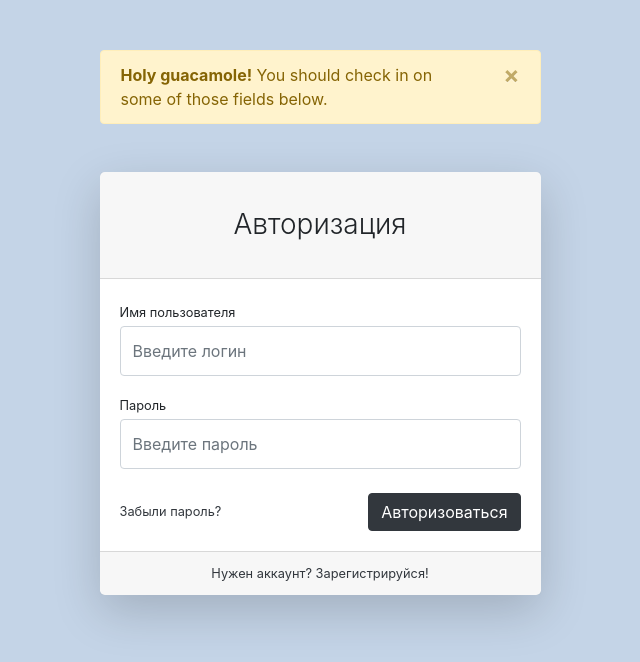
After one commit to sos52rus/geekshop-server, a Django app: page /users/login/ in a window 1280 px wide. The commit adds this page. Shown: the top 662 px of the page, without its empty margins (320-960 px from the left). Run offline with Django 3.2, Linux system fonts and the light colour scheme; some libraries are stand-ins or nearby versions.

Commit message:
task_3 user registration mechanism

```diff
--- a/users/forms.py
+++ b/users/forms.py
@@ -1,4 +1,4 @@
-from django.contrib.auth.forms import AuthenticationForm
+from django.contrib.auth.forms import AuthenticationForm, UserCreationForm
 from django import forms
 
 from users.models import User
@@ -13,3 +13,22 @@ class UserLoginForm(AuthenticationForm):
         'class': 'form-control py-4', 'placeholder': 'Введите логин'}))
     password = forms.CharField(widget=forms.PasswordInput(attrs={
         'class': 'form-control py-4', 'placeholder': 'Введите пароль'}))
+
+
+class UserRegisterForm(UserCreationForm):
+    class Meta:
+        model = User
+        fields = ('username', 'first_name', 'last_name', 'email', 'password1', 'password2')
+
+    username = forms.CharField(widget=forms.TextInput(attrs={
+        'class': 'form-control py-4', 'placeholder': 'Введите логин'}))
+    first_name = forms.CharField(widget=forms.TextInput(attrs={
+        'class': 'form-control py-4', 'placeholder': 'Введите имя'}))
+    last_name = forms.CharField(widget=forms.TextInput(attrs={
+        'class': 'form-control py-4', 'placeholder': 'Введите фамилию'}))
+    email = forms.CharField(widget=forms.EmailInput(attrs={
+        'class': 'form-control py-4', 'placeholder': 'Введите email'}))
+    password1 = forms.CharField(widget=forms.PasswordInput(attrs={
+        'class': 'form-control py-4', 'placeholder': 'Введите пароль'}))
+    password2 = forms.CharField(widget=forms.PasswordInput(attrs={
+        'class': 'form-control py-4', 'placeholder': 'Повторите пароль'}))
--- /dev/null
+++ b/users/templates/users/login.html
@@ -0,0 +1,37 @@
+{% extends "users/base.html" %}
+
+{% block content %}
+    <div class="col-lg-5">
+        <div class="alert alert-warning alert-dismissible fade show" role="alert"
+             style="margin-top: 50px;">
+            <strong>Holy guacamole!</strong> You should check in on some of those fields below.
+            <button type="button" class="close" data-dismiss="alert" aria-label="Close">
+                <span aria-hidden="true">&times;</span>
+            </button>
+        </div>
+        <div class="card shadow-lg border-0 rounded-lg mt-5">
+            <div class="card-header"><h3 class="text-center font-weight-light my-4">Авторизация</h3>
+            </div>
+            <div class="card-body">
+                <form action="{% url 'users:login' %}" method="post">
+                    {% csrf_token %}
+                    <div class="form-group">
+                        <label class="small mb-1" for="{{ form.username.id_for_label }}">Имя пользователя</label>
+                        {{ form.username }}
+                    </div>
+                    <div class="form-group">
+                        <label class="small mb-1" for="{{ form.password.id_for_label }}">Пароль</label>
+                        {{ form.password }}
+                    </div>
+                    <div class="form-group d-flex align-items-center justify-content-between mt-4 mb-0">
+                        <a class="small" href="#">Забыли пароль?</a>
+                        <input class="btn btn-primary" type="submit" value="Авторизоваться">
+                    </div>
+                </form>
+            </div>
+            <div class="card-footer text-center">
+                <div class="small"><a href="{% url 'users:register' %}">Нужен аккаунт? Зарегистрируйся!</a></div>
+            </div>
+        </div>
+    </div>
+{% endblock %}
--- /dev/null
+++ b/users/urls.py
@@ -0,0 +1,11 @@
+from django.urls import path
+
+from users.views import user_auth, user_register, logout
+
+app_name = 'users'
+
+urlpatterns = [
+    path('login/', user_auth, name='login'),
+    path('register/', user_register, name='register'),
+    path('logout/', logout, name='logout'),
+]
--- a/users/views.py
+++ b/users/views.py
@@ -2,7 +2,7 @@ from django.shortcuts import render, HttpResponseRedirect
 from django.contrib import auth
 from django.urls import reverse
 
-from users.forms import UserLoginForm
+from users.forms import UserLoginForm, UserRegisterForm
 
 
 def user_auth(request):
@@ -21,3 +21,26 @@ def user_auth(request):
         form = UserLoginForm()
     context = {'title': 'GeekShoop - Авторизация', 'form': form}
     return render(request, 'users/login.html', context)
+
+
+def user_register(request):
+    if request.method == 'POST':
+        form = UserRegisterForm(data=request.POST)
+        if form.is_valid():
+            form.save()
+            return HttpResponseRedirect(reverse('index'))
+
+        else:
+            print(form.errors)
+    else:
+        form = UserRegisterForm()
+    context = {
+        'title': 'GeekShoop - Регистрация',
+        'form': form,
+    }
+    return render(request, 'users/register.html', context)
+
+
+def logout(request):
+    auth.logout(request)
+    return HttpResponseRedirect(reverse('index'))
```
Also changed, not shown: products/templates/products/base.html (+10 -4 lines), users/templates/users/register.html (+20 -21 lines), users/migrations/0003_alter_user_sex.py (added).
